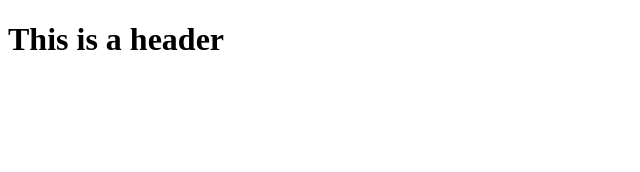
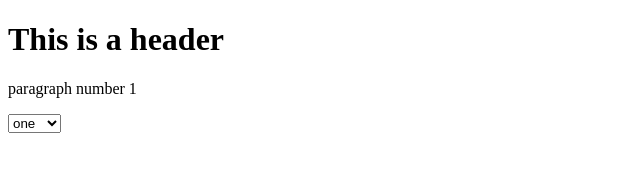
Before and after one commit to shubhadamohite/reactcoursera, a website: page index.html in a window 1280 px wide. Shown: the whole page, without its empty margins (0-640 px from the left). Drawn offline with Linux system fonts and the light colour scheme.

Commit message:
second commit

```diff
--- a/index.html
+++ b/index.html
@@ -4,6 +4,12 @@
 </head>
 <body>
     <h1>This is a header</h1>
+    <p>paragraph number 1</p>
+    <select>
+        <option>one</option>
+        <option>two</option>
+        <option>three</option>
+        <option>four</option>
+      </select>
 </body>
-
 </html>
```
Also changed, not shown: package.json (added, +20 -0 lines), 3 other files.
